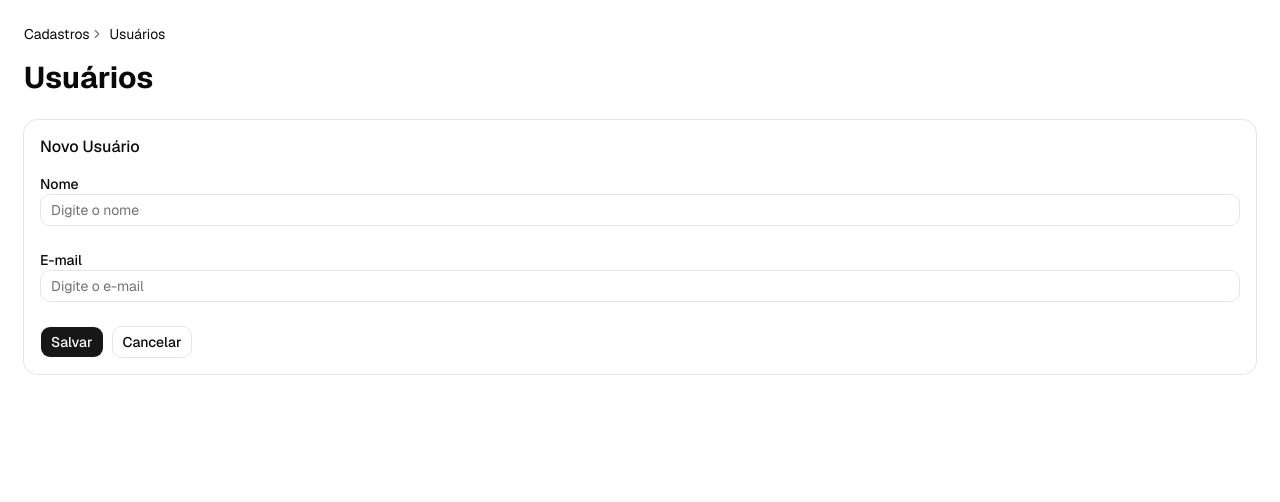
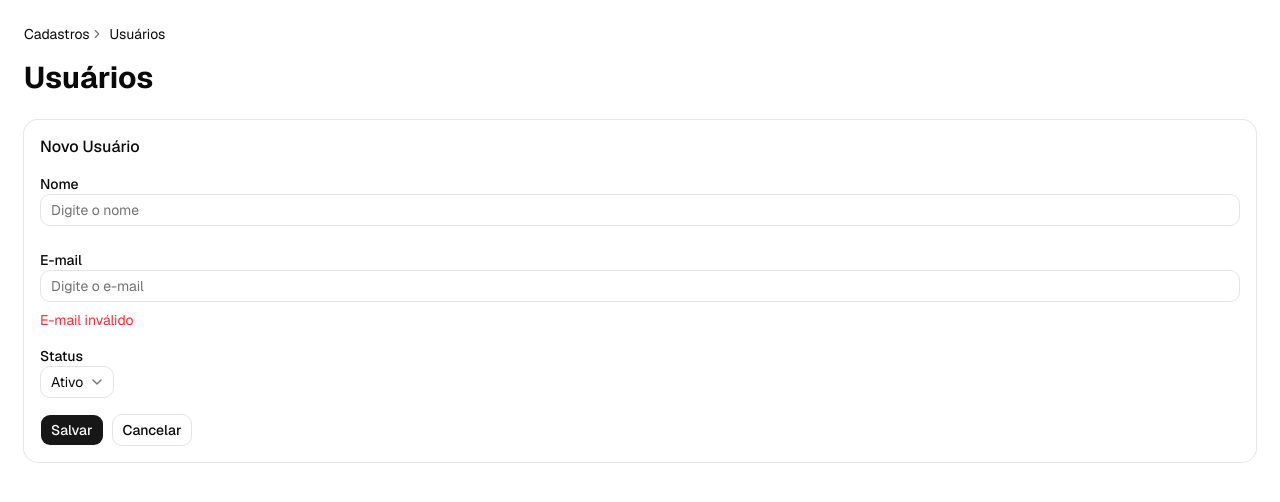
Before and after one commit to RogerPelissoni/cliente-facil-next, a Next.js app: page /users in a window 1280 px wide. Both pictures are taken after typing "Sample", "name@example.com" into the empty fields and a click on the button "Adicionar Registro". Shown: the top 502 px of the page. Built offline with nearby package versions, Linux system fonts and the light colour scheme.

Commit message:
new select component + change case

```diff
--- a/features/user/UserForm.tsx
+++ b/features/user/UserForm.tsx
@@ -3,9 +3,11 @@
 import { Card, CardContent, CardHeader, CardTitle } from "@/components/ui/card";
 import { FormActions } from "@/shared/form/FormActions";
 import { FormInput } from "@/shared/form/FormInput";
+import { FormSelect } from "@/shared/form/FormSelect";
 import { zodResolver } from "@hookform/resolvers/zod";
 import { useEffect } from "react";
 import { useForm } from "react-hook-form";
+
 import { useCreateUser, useUpdateUser } from "./user.api";
 import { userSchema } from "./user.schema";
 import { User, UserFormData } from "./user.types";
@@ -22,17 +24,22 @@ export function UserForm({ user, onCancel, onSuccess }: Props) {
 
   const form = useForm<UserFormData>({
     resolver: zodResolver(userSchema),
+
     defaultValues: {
       name: "",
       email: "",
+      status: "ACTIVE",
     },
   });
+
+  const name = form.watch("name");
 
   useEffect(() => {
     if (!user) {
       form.reset({
         name: "",
         email: "",
+        status: "ACTIVE",
       });
 
       return;
@@ -41,8 +48,34 @@ export function UserForm({ user, onCancel, onSuccess }: Props) {
     form.reset({
       name: user.name,
       email: user.email,
+      status: user.status,
     });
   }, [user, form]);
+
+  useEffect(() => {
+    // Não alterar automaticamente em edição
+    if (user) {
+      return;
+    }
+
+    // Limpa o e-mail se o nome for vazio
+    if (!name?.trim()) {
+      form.setValue("email", "", {
+        shouldValidate: true,
+      });
+
+      return;
+    }
+
+    const generatedEmail = `${name
+      .trim()
+      .toLowerCase()
+      .replaceAll(" ", ".")}@email.com`;
+
+    form.setValue("email", generatedEmail, {
+      shouldValidate: true,
+    });
+  }, [name, user, form]);
 
   async function onSubmit(data: UserFormData) {
     if (user) {
@@ -79,6 +112,22 @@ export function UserForm({ user, onCancel, onSuccess }: Props) {
             placeholder="Digite o e-mail"
           />
 
+          <FormSelect
+            form={form}
+            name="status"
+            label="Status"
+            options={[
+              {
+                value: "ACTIVE",
+                label: "Ativo",
+              },
+              {
+                value: "INACTIVE",
+                label: "Inativo",
+              },
+            ]}
+          />
+
           <FormActions
             onCancel={onCancel}
             loading={createUser.isPending || updateUser.isPending}
--- a/features/user/user.schema.ts
+++ b/features/user/user.schema.ts
@@ -1,8 +1,18 @@
 import { z } from "zod";
 
 export const userSchema = z.object({
-    name: z.string().min(3, "Nome inválido"),
-    email: z.email("E-mail inválido"),
+    name: z
+        .string()
+        .min(3, "Informe o nome"),
+
+    email: z
+        .email("E-mail inválido"),
+
+    status: z.enum([
+        "ACTIVE",
+        "INACTIVE",
+    ]),
 });
 
-export type UserFormData = z.infer<typeof userSchema>;
+export type UserFormData =
+    z.infer<typeof userSchema>;
--- a/features/user/user.types.ts
+++ b/features/user/user.types.ts
@@ -1,12 +1,18 @@
+export type UserStatus =
+    | "ACTIVE"
+    | "INACTIVE";
+
 export interface User {
     id: number;
     name: string;
     email: string;
+    status: UserStatus;
 }
 
 export interface UserFormData {
     name: string;
     email: string;
+    status: UserStatus;
 }
 
 export interface UserFilters {
--- a/shared/form/FormSelect.tsx
+++ b/shared/form/FormSelect.tsx
@@ -0,0 +1,61 @@
+"use client";
+
+import { FieldPath, FieldValues, UseFormReturn } from "react-hook-form";
+
+import {
+    Select,
+    SelectContent,
+    SelectItem,
+    SelectTrigger,
+    SelectValue,
+} from "@/components/ui/select";
+
+interface Option {
+  label: string;
+  value: string;
+}
+
+interface Props<T extends FieldValues> {
+  form: UseFormReturn<T>;
+  name: FieldPath<T>;
+  label: string;
+  options: Option[];
+}
+
+export function FormSelect<T extends FieldValues>({
+  form,
+  name,
+  label,
+  options,
+}: Props<T>) {
+  return (
+    <div className="space-y-2">
+      <label className="text-sm font-medium">{label}</label>
+
+      <Select
+        value={form.watch(name) as string}
+        onValueChange={(value) =>
+          form.setValue(name, value as never, {
+            shouldValidate: true,
+          })
+        }
+      >
+        <SelectTrigger>
+          <SelectValue />
+        </SelectTrigger>
+
+        <SelectContent>
+          {options.map((option) => (
+            <SelectItem key={option.value} value={option.value}>
+              {option.label}
+            </SelectItem>
+          ))}
+        </SelectContent>
+      </Select>
+
+      <p className="text-sm text-red-500">
+        {form.formState.errors[name]?.message as string}
+      </p>
+    </div>
+  );
+}
```
